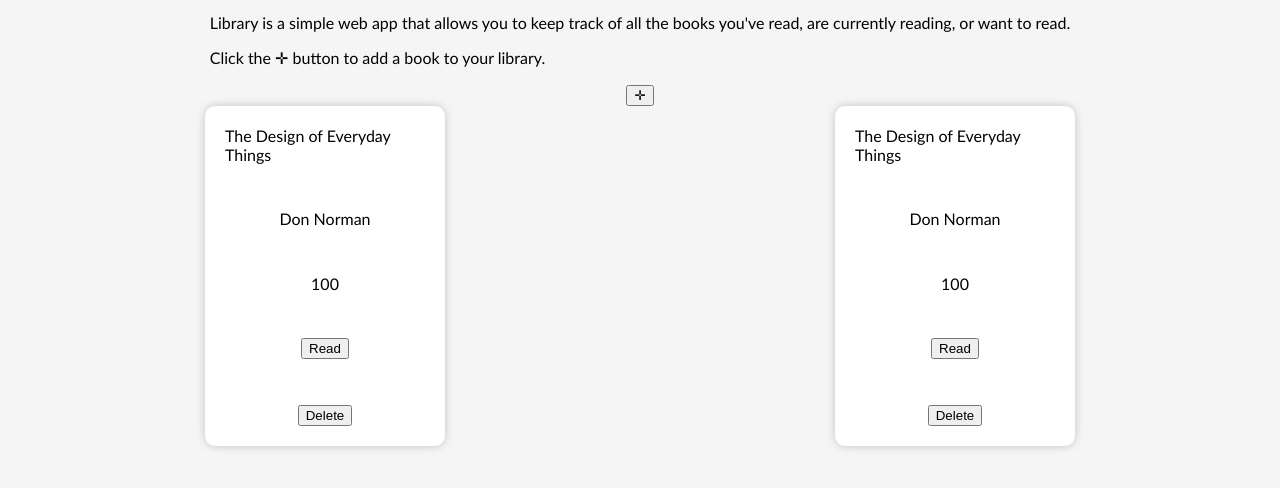
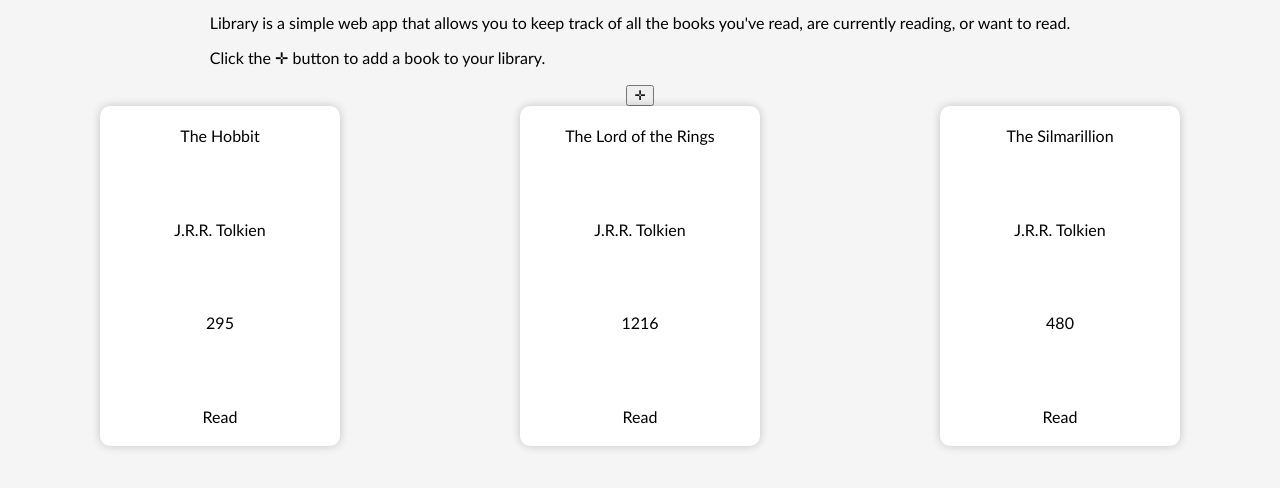
Before and after one commit to mosmn/Library, a website: page index.html in a window 1280 px wide. Shown: the part 98-586 px from the top of the page. Drawn offline with Linux system fonts and the light colour scheme.

Commit message:
created the displayBooks function and tested it

```diff
--- a/index.html
+++ b/index.html
@@ -32,20 +32,6 @@
           <button class="add-book">&#10011;</button>
         </div>
         <div class="book-container grid">
-          <div class="book-card">
-            <div class="title">The Design of Everyday Things</div>
-            <div class="author">Don Norman</div>
-            <div class="pages">100</div>
-            <button class="read">Read</button>
-            <button class="delete">Delete</button>
-          </div>
-          <div class="book-card">
-            <div class="title">The Design of Everyday Things</div>
-            <div class="author">Don Norman</div>
-            <div class="pages">100</div>
-            <button class="read">Read</button>
-            <button class="delete">Delete</button>
-          </div>
         </div>
       </div>
     </div>
--- a/main.js
+++ b/main.js
@@ -1,3 +1,4 @@
+// Grid and List Layout
 const layouts = document.querySelectorAll(`.layout > div`);
 const bookContainer = document.querySelector(`.book-container`);
 let labels = null;
@@ -34,6 +35,7 @@ layouts.forEach((layout) => {
   layout.addEventListener("click", handleLayoutClick);
 });
 
+// Form
 const addBook = document.querySelector(`.add-book`);
 const form = document.querySelector(`form`);
 const closeBtn = document.querySelector(`.close`);
@@ -65,3 +67,32 @@ const handleWindowClick = (e) => {
 };
 
 window.addEventListener("click", handleWindowClick);
+
+// Logic
+const myLibrary = [{ title: "The Hobbit", author: "J.R.R. Tolkien", pages: 295, status: "Read" },
+{ title: "The Lord of the Rings", author: "J.R.R. Tolkien", pages: 1216, status: "Read" },
+{ title: "The Silmarillion", author: "J.R.R. Tolkien", pages: 480, status: "Read" }];
+
+// function Book() {
+//   // the constructor...
+// }
+
+// function addBookToLibrary() {
+//   // do stuff here
+// }
+
+const displayBooks = (myArray) => {
+    myArray.forEach((book) => {
+        const bookDiv = document.createElement("div");
+        bookDiv.classList.add("book-card");
+        bookDiv.innerHTML = `
+        <div class="title">${book.title}</div>
+        <div class="author">${book.author}</div>
+        <div class="pages">${book.pages}</div>
+        <div class="status">${book.status}</div>
+        `;
+        bookContainer.appendChild(bookDiv);
+    });
+    };
+
+displayBooks(myLibrary);
```
